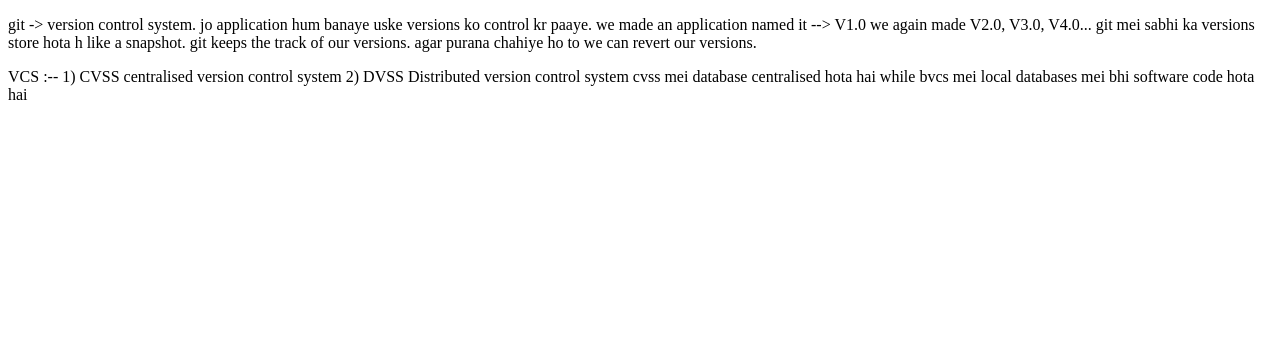
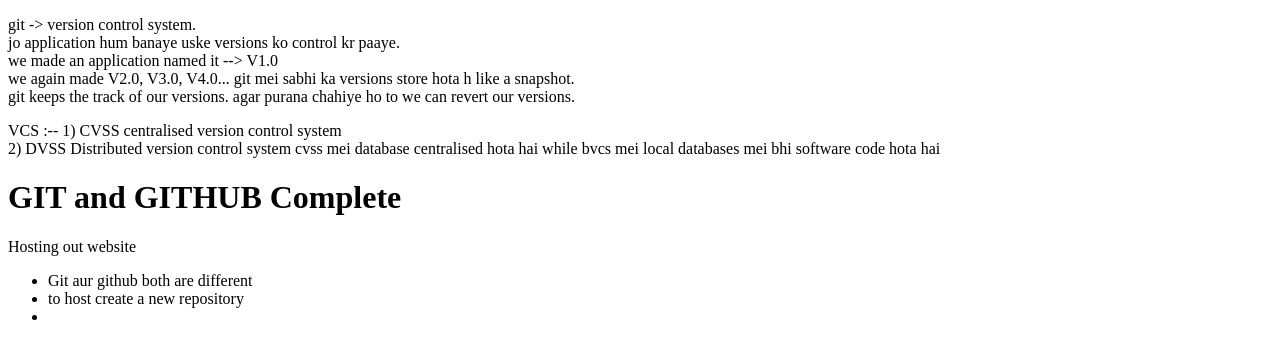
Before and after one commit to SujeetM19/Dev, a plain HTML site: page HTML/concepts/git_github_basics.html in a window 1280 px wide. Drawn offline with Linux system fonts and the light colour scheme.

Commit message:
git stages

```diff
--- a/HTML/concepts/git_github_basics.html
+++ b/HTML/concepts/git_github_basics.html
@@ -11,12 +11,13 @@
 
     <p>
         git -> version control system.
+        <br>
     jo application hum banaye uske versions ko control kr paaye.
-
+<br>
     we made an application named it --> V1.0
-
+<br>
     we again made V2.0, V3.0, V4.0... git mei sabhi ka versions store hota h like a snapshot.
-
+<br>
     git keeps the track of our versions. agar purana chahiye ho to we can revert our versions.
 
     </p>
@@ -24,12 +25,22 @@
     <p>
         VCS :--
             1) CVSS centralised version control system
-            2)  DVSS Distributed version control system
+        <br>    2)  DVSS Distributed version control system
 
             cvss mei database centralised hota hai while bvcs mei local databases mei bhi software code hota hai
     </p>
 
 
+    <h1>GIT and GITHUB Complete</h1>
+
+    <p>Hosting out website </p>
+
+    <ul>
+        <li>Git aur github both are different</li>
+        <li>to host create a new repository</li>
+        <li></li>
+    </ul>
+
 
 
 </body>
```
